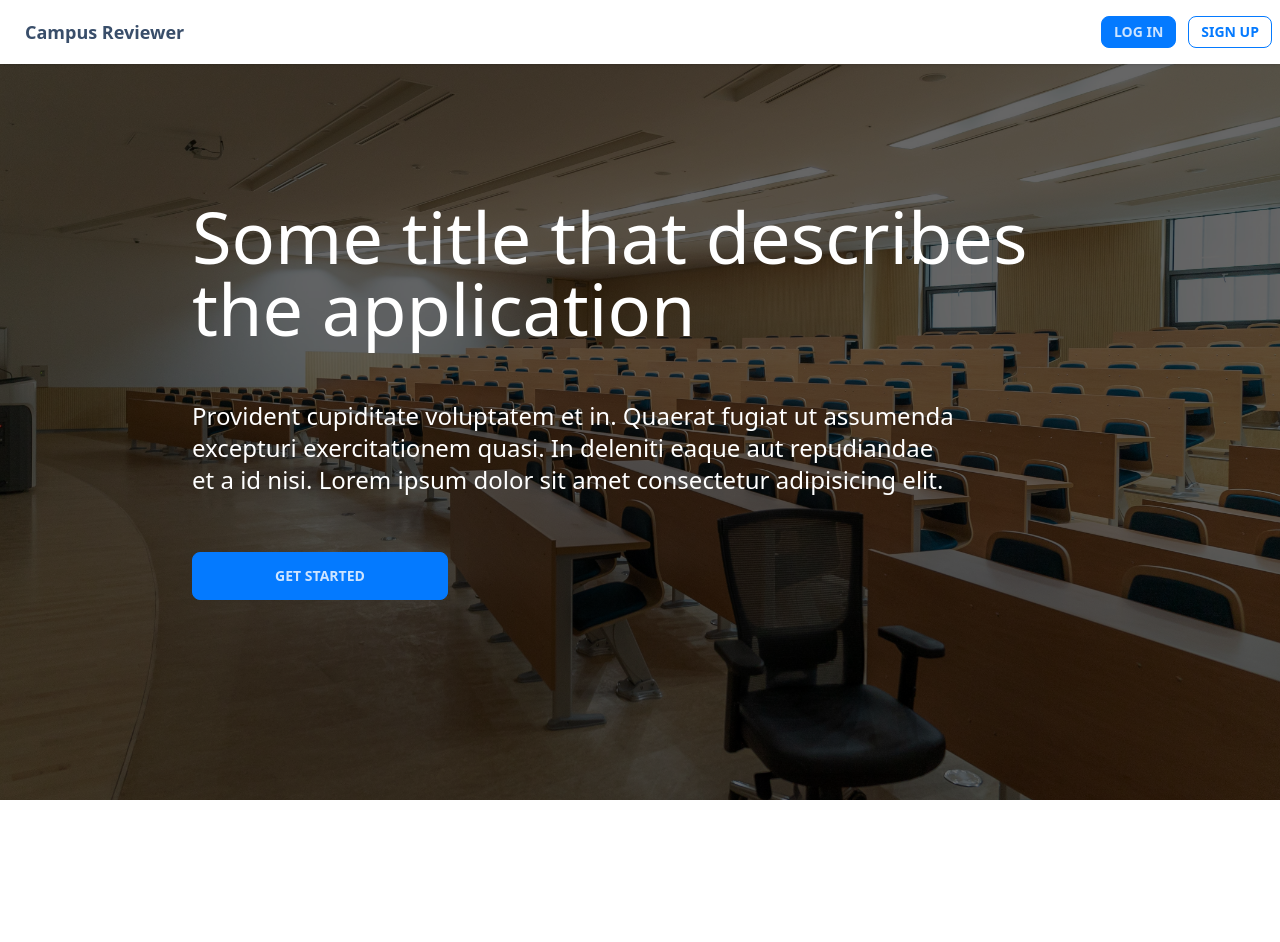
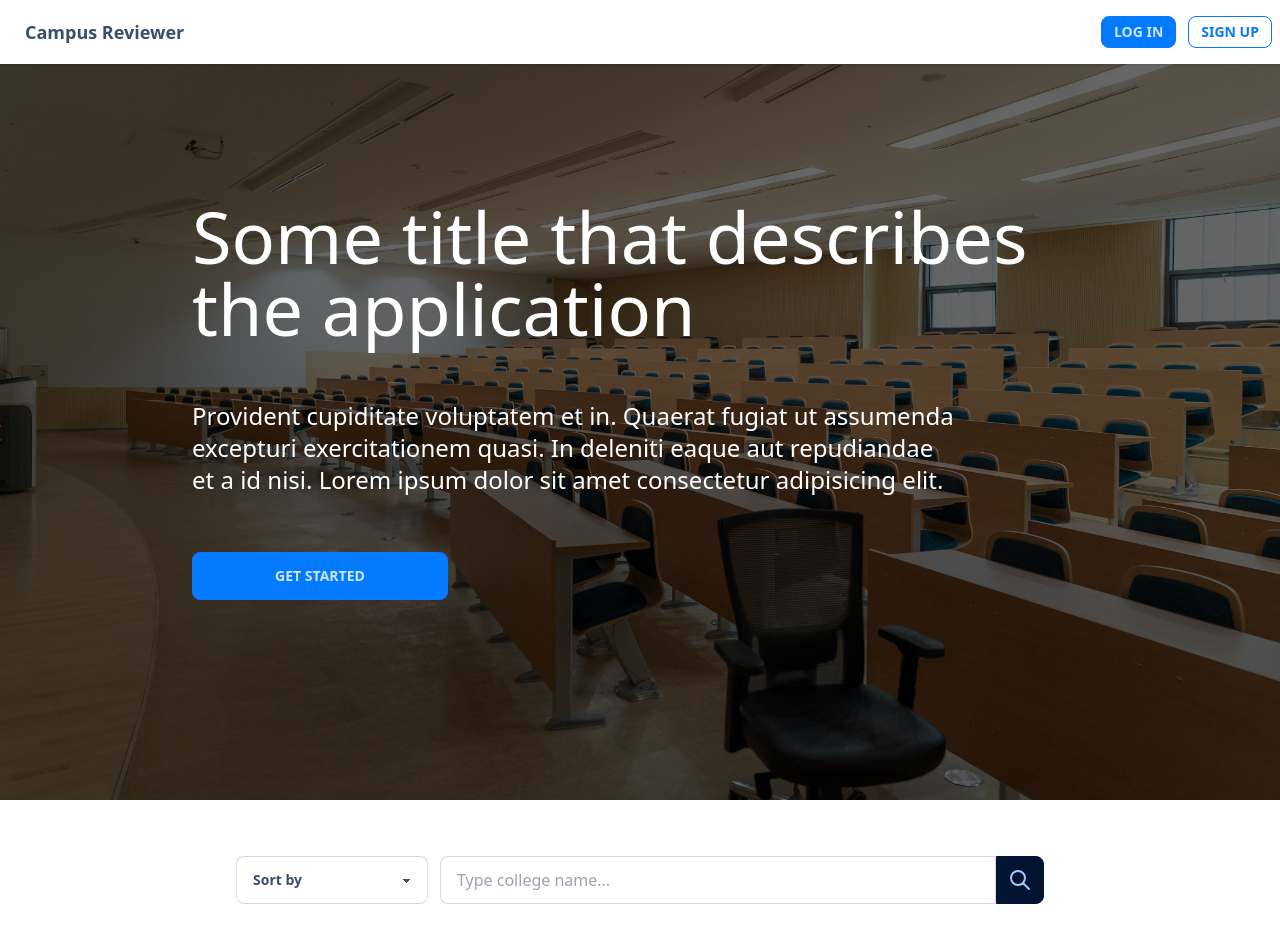
Before and after one commit to J-Obog/campus-reviewer, a React (Vite) app in the folder client/: page / in a window 1280 px wide. Shown: the top 942 px of the page. Before the commit the page ends 800 px from the top, so only its background shows below. Built offline with nearby package versions, Linux system fonts and the light colour scheme; what prettier-plugin-tailwindcss would draw is missing.

Commit message:
Adding Search component.

```diff
--- a/client/src/App.tsx
+++ b/client/src/App.tsx
@@ -1,11 +1,15 @@
 import Navbar from "./components/Navbar";
 import Hero from "./components/Hero";
+import Search from "./components/Search";
 
 const App = () => {
   return (
     <>
       <Navbar />
       <Hero />
+      <main className="px-4 py-10 md:py-14">
+        <Search />
+      </main>
     </>
   );
 };
--- /dev/null
+++ b/client/src/components/Search.tsx
@@ -0,0 +1,13 @@
+import Select from "./Select";
+import SearchInput from "./SearchInput";
+
+const Search = () => {
+  return (
+    <form className="sm:flex sm:justify-center">
+      <Select />
+      <SearchInput />
+    </form>
+  );
+};
+
+export default Search;
--- /dev/null
+++ b/client/src/components/SearchInput.tsx
@@ -0,0 +1,22 @@
+import React from "react";
+
+const SearchInput = () => {
+  return (
+    <>
+      <div className="form-control sm:ml-3 md:inline-block">
+        <div className="input-group w-full">
+          <label htmlFor="search" className="w-full sm:w-96 lg:w-139">
+            <input type="text" id="search" name="search" placeholder="Type college name..." className="input-bordered input w-full rounded-r-none" />
+          </label>
+          <button type="submit" className="btn-square btn">
+            <svg xmlns="http://www.w3.org/2000/svg" className="h-6 w-6" fill="none" viewBox="0 0 24 24" stroke="currentColor">
+              <path strokeLinecap="round" strokeLinejoin="round" strokeWidth="2" d="M21 21l-6-6m2-5a7 7 0 11-14 0 7 7 0 0114 0z" />
+            </svg>
+          </button>
+        </div>
+      </div>
+    </>
+  );
+};
+
+export default SearchInput;
--- /dev/null
+++ b/client/src/components/Select.tsx
@@ -0,0 +1,21 @@
+import React from "react";
+
+const Select = () => {
+  return (
+    <>
+      <label htmlFor="sort"></label>
+      <select id="sort" name="sort" defaultValue={"default"} className="select-bordered select mb-3 w-full max-w-3xl sm:inline-block sm:w-48">
+        <option value="default" disabled>
+          Sort by
+        </option>
+        <option value="name">Name</option>
+        <option value="popularity">Popularity</option>
+        <option value="rating">Rating</option>
+        <option value="state">State</option>
+        <option value="city">City</option>
+      </select>
+    </>
+  );
+};
+
+export default Select;
--- a/client/tailwind.config.cjs
+++ b/client/tailwind.config.cjs
@@ -5,7 +5,12 @@ module.exports = {
     "./src/**/*.{js,ts,jsx,tsx}",
   ],
   theme: {
-    extend: {},
+    extend: {
+      spacing: {
+        "118": "472px",
+        "139": "556px"
+      },
+    },
   },
   plugins: [require("daisyui"), require('prettier-plugin-tailwindcss')],
   daisyui: {
```
